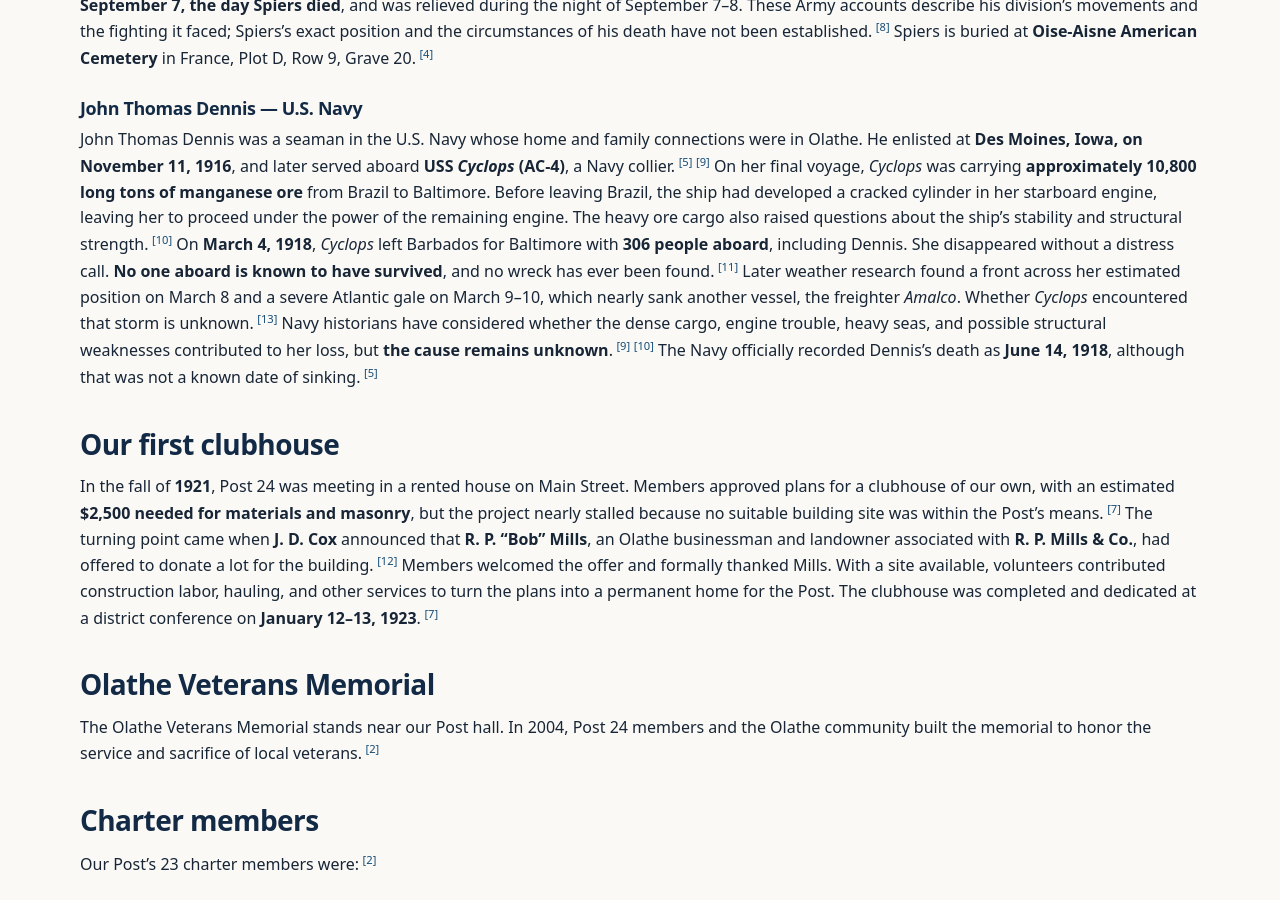
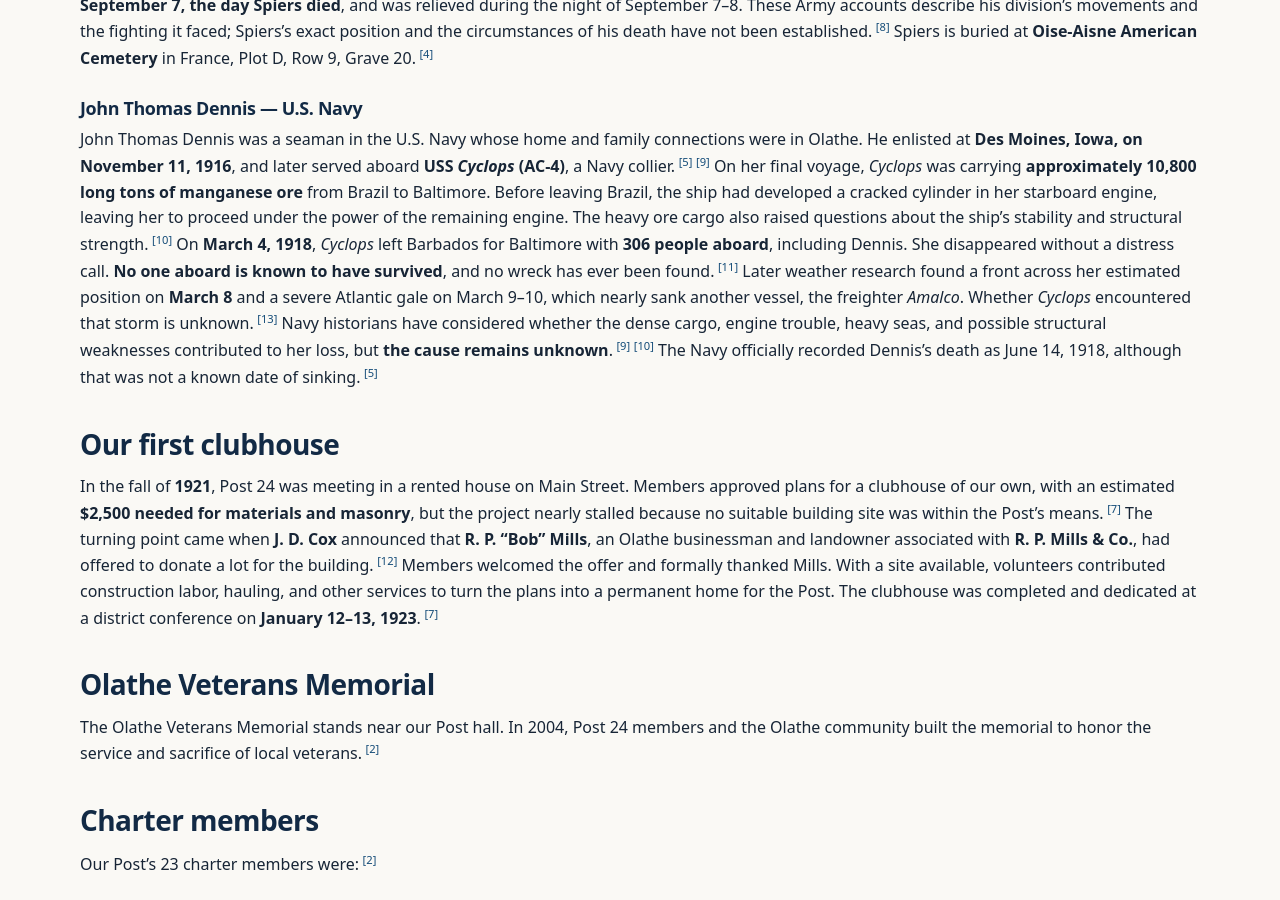
Before and after one commit to SPIERS-DENNIS-POST/spiers-dennis-post.github.io, a Jekyll site: the page built from history/index.md, in a window 1280 px wide and 900 px high, scrolled down 563 px. Built offline with Jekyll 4.4.1, drawn with Linux system fonts in a browser that asks for light colours; our own code applies the rules of GitHub Pages for plain Markdown files.

Commit message:
Refine emphasis on Cyclops weather and Dennis Navy death record

```diff
--- a/history/index.md
+++ b/history/index.md
@@ -17,7 +17,7 @@
 ### John Thomas Dennis — U.S. Navy
 John Thomas Dennis was a seaman in the U.S. Navy whose home and family connections were in Olathe. He enlisted at **Des Moines, Iowa, on November 11, 1916**, and later served aboard **USS *Cyclops* (AC-4)**, a Navy collier.<sup class="reference"><a href="#reference-navy-war-dead-dennis" aria-label="Reference 5">[5]</a></sup><sup class="reference"><a href="#reference-navy-cyclops-assessment" aria-label="Reference 9">[9]</a></sup>
 On her final voyage, *Cyclops* was carrying **approximately 10,800 long tons of manganese ore** from Brazil to Baltimore. Before leaving Brazil, the ship had developed a cracked cylinder in her starboard engine, leaving her to proceed under the power of the remaining engine. The heavy ore cargo also raised questions about the ship's stability and structural strength.<sup class="reference"><a href="#reference-naval-historical-foundation-cyclops" aria-label="Reference 10">[10]</a></sup>
-On **March 4, 1918**, *Cyclops* left Barbados for Baltimore with **306 people aboard**, including Dennis. She disappeared without a distress call. **No one aboard is known to have survived**, and no wreck has ever been found.<sup class="reference"><a href="#reference-navy-lost-all-hands-1918" aria-label="Reference 11">[11]</a></sup> Later weather research found a front across her estimated position on March 8 and a severe Atlantic gale on March 9–10, which nearly sank another vessel, the freighter *Amalco*. Whether *Cyclops* encountered that storm is unknown.<sup class="reference"><a href="#reference-usni-cyclops-weather-1970" aria-label="Reference 13">[13]</a></sup> Navy historians have considered whether the dense cargo, engine trouble, heavy seas, and possible structural weaknesses contributed to her loss, but **the cause remains unknown**.<sup class="reference"><a href="#reference-navy-cyclops-assessment" aria-label="Reference 9">[9]</a></sup><sup class="reference"><a href="#reference-naval-historical-foundation-cyclops" aria-label="Reference 10">[10]</a></sup> The Navy officially recorded Dennis's death as **June 14, 1918**, although that was not a known date of sinking.<sup class="reference"><a href="#reference-navy-war-dead-dennis" aria-label="Reference 5">[5]</a></sup>
+On **March 4, 1918**, *Cyclops* left Barbados for Baltimore with **306 people aboard**, including Dennis. She disappeared without a distress call. **No one aboard is known to have survived**, and no wreck has ever been found.<sup class="reference"><a href="#reference-navy-lost-all-hands-1918" aria-label="Reference 11">[11]</a></sup> Later weather research found a front across her estimated position on **March 8** and a severe Atlantic gale on March 9–10, which nearly sank another vessel, the freighter *Amalco*. Whether *Cyclops* encountered that storm is unknown.<sup class="reference"><a href="#reference-usni-cyclops-weather-1970" aria-label="Reference 13">[13]</a></sup> Navy historians have considered whether the dense cargo, engine trouble, heavy seas, and possible structural weaknesses contributed to her loss, but **the cause remains unknown**.<sup class="reference"><a href="#reference-navy-cyclops-assessment" aria-label="Reference 9">[9]</a></sup><sup class="reference"><a href="#reference-naval-historical-foundation-cyclops" aria-label="Reference 10">[10]</a></sup> The Navy officially recorded Dennis's death as June 14, 1918, although that was not a known date of sinking.<sup class="reference"><a href="#reference-navy-war-dead-dennis" aria-label="Reference 5">[5]</a></sup>
 ## Our first clubhouse
 In the fall of **1921**, Post 24 was meeting in a rented house on Main Street. Members approved plans for a clubhouse of our own, with an estimated **$2,500 needed for materials and masonry**, but the project nearly stalled because no suitable building site was within the Post's means.<sup class="reference"><a href="#reference-olathe-legion-clubhouse-1923" aria-label="Reference 7">[7]</a></sup>
 The turning point came when **J. D. Cox** announced that **R. P. “Bob” Mills**, an Olathe businessman and landowner associated with **R. P. Mills & Co.**, had offered to donate a lot for the building.<sup class="reference"><a href="#reference-veirs-olathe-mills" aria-label="Reference 12">[12]</a></sup> Members welcomed the offer and formally thanked Mills. With a site available, volunteers contributed construction labor, hauling, and other services to turn the plans into a permanent home for the Post.
```
